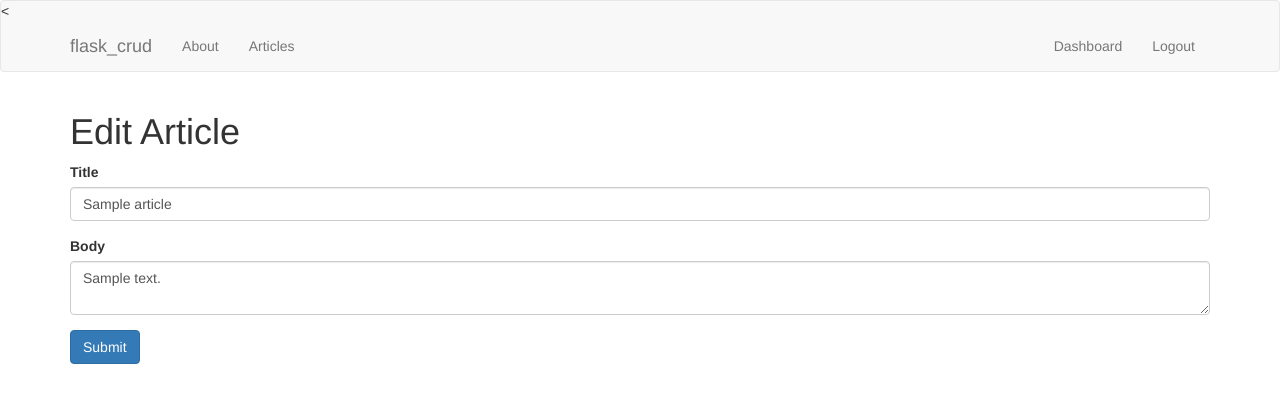
After one commit to samims/flask_crud, a Flask app: page /edit_article/1 in a window 1280 px wide. The commit adds this page. Shown: the top 403 px of the page. Run offline with Flask 2, Linux system fonts and the light colour scheme; the visitor is signed in with stand-in values (Sample User, id 1); tables that the repository leaves empty or names only in its code hold one stand-in row (values such as "Sample post"); some libraries are stand-ins or nearby versions.

Commit message:
Edit and delete option added

```diff
--- a/app.py
+++ b/app.py
@@ -11,7 +11,7 @@ app = Flask(__name__)
 
 app.config['MYSQL_HOST'] = 'localhost'
 app.config['MYSQL_USER'] = 'root'
-app.config['MYSQL_PASSWORD'] = 'Dingdong'
+app.config['MYSQL_PASSWORD'] = 'abc123'
 app.config['MYSQL_DB'] = 'myflaskapp'
 app.config['MYSQL_CURSORCLASS'] = 'DictCursor'
 
@@ -215,6 +215,68 @@ def add_article():
     return render_template('add_article.html', form=form)
 
 
+# Edit Article
+@app.route('/edit_article/<string:id>', methods=['GET', 'POST'])
+@is_logged_in
+def edit_article(id):
+    # Create Cursor
+    cur = mysql.connection.cursor()
+
+    # Get article by id
+    result = cur.execute("SELECT * FROM articles WHERE id = %s", [id])
+    article = cur.fetchone()
+
+    # Get Form
+    form = ArticleForm(request.form)
+
+    # Data
+    form.title.data = article['title']
+    form.body.data = article['body']
+
+    if request.method == 'POST' and form.validate():
+        title = request.form['title']
+        body = request.form['body']
+
+        # create cursor
+        cur = mysql.connection.cursor()
+
+        # Execute
+        cur.execute("UPDATE articles SET title = %s, body = %s  WHERE id=%s", (title, body,id))
+
+        # commit
+        mysql.connection.commit()
+
+        # close connection
+        cur.close()
+
+        flash('Article updated', 'success')
+
+        return redirect(url_for('dashboard'))
+
+    return render_template('edit_article.html', form=form)
+
+
+# Delete article
+@app.route('/delete_article/<string:id>', methods=['POST'])
+@is_logged_in
+def delete_article(id):
+    # Create Cursor
+    cur = mysql.connection.cursor()
+
+    # Execute
+    cur.execute("DELETE FROM articles WHERE  id = %s", [id])
+
+    # Commit to Database
+    mysql.connection.commit()
+
+    # connection closed
+    cur.close()
+
+    flash('Article Deleted', 'success')
+
+    return redirect(url_for('dashboard'))
+
+
 if __name__ == '__main__':
     app.secret_key = 'secret123'
-    app.run(debug=True)
+    app.run(host='0.0.0.0', debug=False)
--- a/templates/dashboard.html
+++ b/templates/dashboard.html
@@ -20,7 +20,9 @@
                 <td>{{article.author}}</td>
                 <td>{{article.create_date}}</td>
                 <td><a href="edit_article/{{article.id}}" class="btn btn-default pull-right">EDIT</a> </td>
-                <td><a href="#" class="btn btn-danger">Delete</a> </td>
+                <td><form action="{{url_for('delete_article', id=article.id)}}" method="post" </td>
+                <input type="hidden" name="_method" value="DELETE">
+                <input type="submit" value="Delete" class="btn btn-danger">
             </tr>
             {% endfor %}
 
--- /dev/null
+++ b/templates/edit_article.html
@@ -0,0 +1,15 @@
+{% extends 'layout.html' %}
+
+{% block body %}
+  <h1>Edit Article</h1>
+  {% from "includes/_formhelpers.html" import render_field %}
+  <form method="POST" action="">
+    <div class="form-group">
+      {{ render_field(form.title, class_="form-control") }}
+    </div>
+    <div class="form-group">
+      {{ render_field(form.body, class_="form-control", id="editor") }}
+    </div>
+    <p><input class="btn btn-primary" type="submit" value="Submit">
+  </form>
+{% endblock %}
--- a/templates/includes/__navbar.html
+++ b/templates/includes/__navbar.html
@@ -1,5 +1,6 @@
 
     <nav class="navbar navbar-default">
+      <
       <div class="container">
         <div class="navbar-header">
           <button type="button" class="navbar-toggle collapsed" data-toggle="collapse" data-target="#navbar" aria-expanded="false" aria-controls="navbar">
```
Also changed, not shown: templates/style.css (added, +7 -0 lines).
